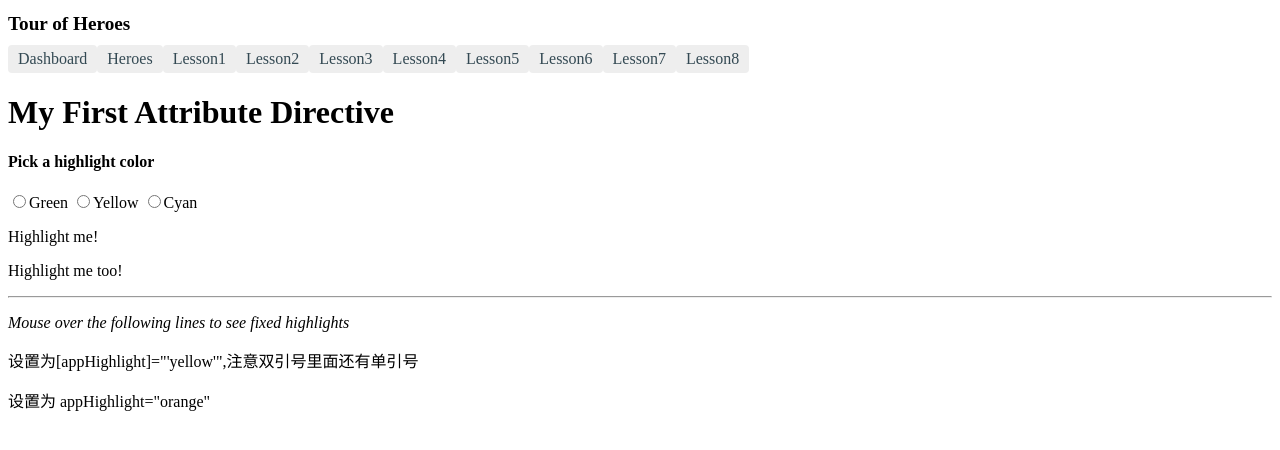
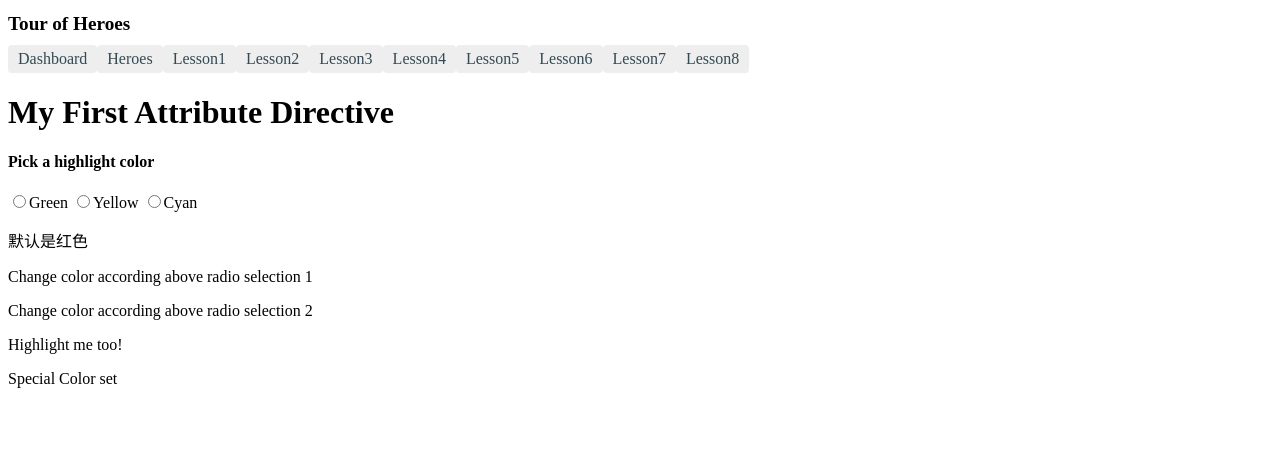
Before and after one commit to vincentgwzhang/angular-tour-of-heroes, an Angular app: page /lesson5 in a window 1280 px wide. Shown: the top 450 px of the page. Built offline with nearby package versions, Linux system fonts and the light colour scheme.

Commit message:
Improve the property directive

```diff
--- a/src/app/lesson5/highlight.directive.ts
+++ b/src/app/lesson5/highlight.directive.ts
@@ -9,10 +9,12 @@ export class HighlightDirective {
 
   @Input() defaultColor: string;
 
-  @Input('appHighlight') highlightColor: string;// 这里很很很重要， selector === inpu === 'appHighlight'
+  @Input('appHighlight') specialColor: string;
+
+  @Input('highlightColor') highlightColor: string;// 这里很很很重要， selector === inpu === 'appHighlight'
 
   @HostListener('mouseenter') onMouseEnter() {
-    this.highlight(this.highlightColor || this.defaultColor || 'red');
+    this.highlight(this.specialColor || this.highlightColor || this.defaultColor || 'red');
   }
 
   @HostListener('mouseleave') onMouseLeave() {
--- a/src/app/lesson5/lesson5.component.html
+++ b/src/app/lesson5/lesson5.component.html
@@ -6,14 +6,8 @@
     <input type="radio" name="colors" (click)="color='yellow'">Yellow
     <input type="radio" name="colors" (click)="color='cyan'">Cyan
 </div>
-<p [appHighlight]="color">Highlight me!</p>
-
-<p [appHighlight]="color" defaultColor="violet">
-    Highlight me too!
-</p>
-
-<hr>
-<p><i>Mouse over the following lines to see fixed highlights</i></p>
-
-<p [appHighlight]="'yellow'">设置为[appHighlight]="'yellow'",注意双引号里面还有单引号 </p>
-<p appHighlight="orange">设置为 appHighlight="orange"</p>
+<p appHighlight>默认是红色</p>
+<p appHighlight highlightColor="{{color}}">Change color according above radio selection 1</p>
+<p appHighlight [highlightColor]="color">Change color according above radio selection 2</p>
+<p appHighlight defaultColor="blue">Highlight me too!</p>
+<p [appHighlight]="'purple'">Special Color set</p>
```
